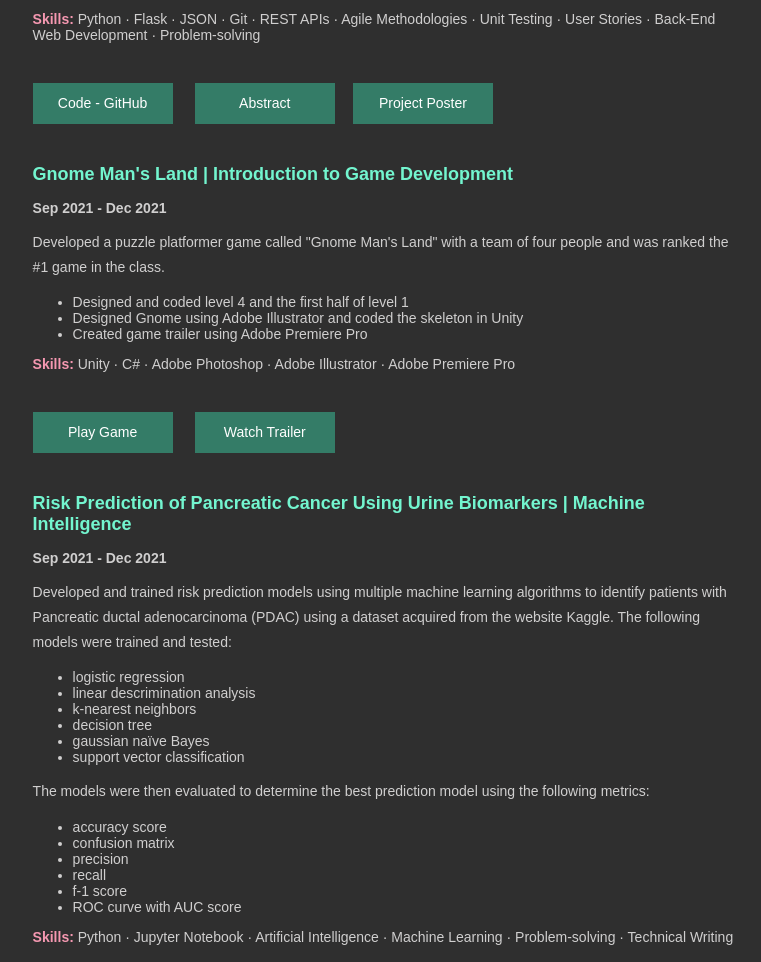
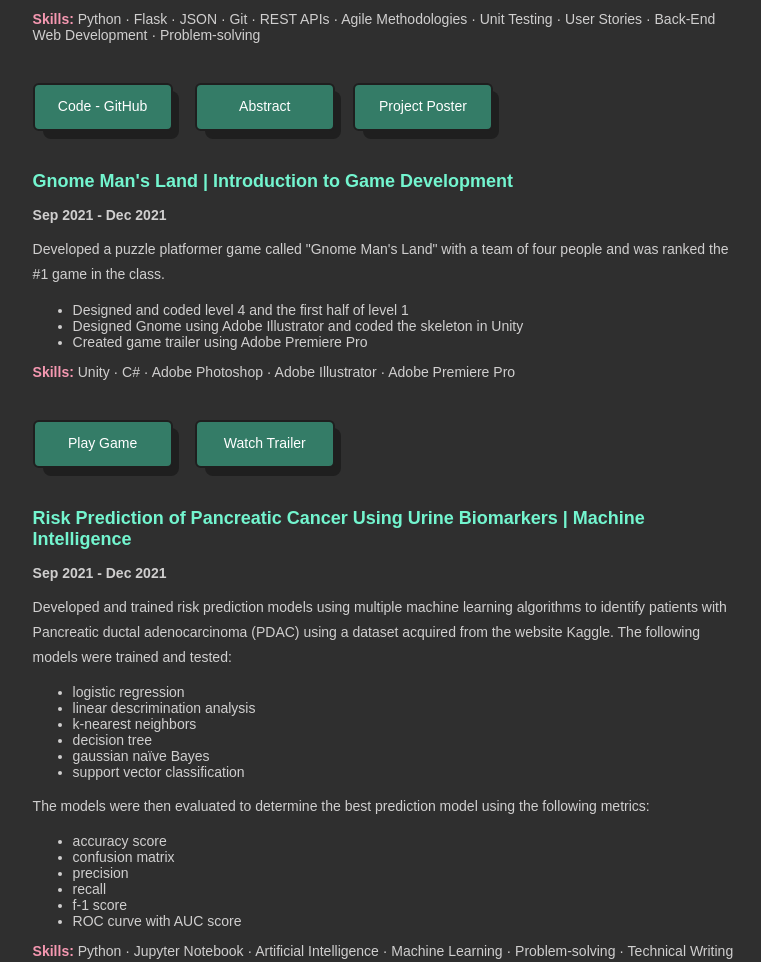
Before and after one commit to harstonj/harstonj.github.io, a plain HTML site: page index.html in a window 1280 px wide. Shown: the part 1076-2038 px from the top of the page, without its empty margins (377-1138 px from the left). Drawn offline with nearby package versions, Linux system fonts and the light colour scheme.

Commit message:
Update aboutPageStyle.css buttons

```diff
--- a/AboutPageAssets/styles/aboutPageStyle.css
+++ b/AboutPageAssets/styles/aboutPageStyle.css
@@ -112,7 +112,7 @@ header .logoPlaceholder span {
 }
 */
 header .profilePhoto {
-	background-color: rgba(237,237,237,1.00);
+/*	background-color: rgba(237,237,237,1.00);*/
 	width: 259px;
 	border-radius: 50%;
 	height: 259px;
@@ -162,15 +162,16 @@ header .socialNetworkNavBar {
 header .socialNetworkNavBar .socialNetworkNav {
 	border-radius: 50%;
 	cursor: pointer;
-	width: 50px;
+/*	width: 50px;*/
 }
+
 header .socialNetworkNavBar .socialNetworkNav img:hover {
 	opacity: 0.5;
 /*	margin-right: 23px;*/
 }
 header .socialNetworkNavBar .socialNetworkNav img {
 	max-width: 60px;
-/*	padding-right: 20px;*/
+	margin-right: 10px;
 }
 /* Main Content sections */
 .mainContent .section1 {
@@ -243,11 +244,46 @@ header .socialNetworkNavBar .socialNetworkNav img {
 	display: inline-block;
 	text-align: center;
 	margin-top: 0px;
-	padding-top: 2%;
+	padding-top: 12px;
 	cursor: pointer;
+	border-radius: 6px;
+	align-items: center;
+	width: 140px;
+	height: 48px;
+	border: 2px solid #1f1f1f;
+	box-sizing: border-box;
+	color: #111;
+	justify-content: center;
+	max-width: 100%;
+	position: relative;
+	touch-action: manipulation;
+
+/*	box-shadow: 3px 3px 5px #1F1F1F;*/
+}
+.mainContent .externalResourcesNav .externalResources:after {
+	background-color: #1f1f1f;
+  	border-radius: 8px;
+  	content: "";
+  	display: block;
+ 	height: 48px;
+ 	left: 0;
+ 	width: 100%;
+ 	position: absolute;
+ 	top: -2px;
+  	transform: translate(8px, 8px);
+  	transition: transform .2s ease-out;
+  	z-index: -1;
+}
+.mainContent .externalResourcesNav .externalResources:hover:after {
+	transform: translate(0,0);
+}
+.mainContent .externalResourcesNav .externalResources:active {
+	background-color: #ffdeda;
+  	outline: 0;
 }
 .mainContent .externalResourcesNav .externalResources:hover {
-	background-color: #235345;
+/*	background-color: #235345;*/
+	outline: 0;
 }
 .externalResourcesNav .externalResources a {
 	font-family: 'Montserrat', sans-serif;
@@ -364,17 +400,21 @@ header .profileHeader p {
 
 }
 header .socialNetworkNavBar {
-	text-align: left;
+	text-align: center;
 	display: block;
+	clear: both;
 	margin-top: 20px;
-	clear: both;
+	padding-left: 0px;
+	padding-right: 0px;
 	margin-bottom: 15%;
+	padding-top: 0px;
+	padding-bottom: 0px;
 }
 header .socialNetworkNavBar .socialNetworkNav {
 	width: 60px;
 	height: 60px;
 	display: inline-block;
-/*	margin-right: 23px;*/
+	margin-right: 10px;
 }
 /* Main content sections */
 .mainContent .section1 {
@@ -409,9 +449,11 @@ header .socialNetworkNavBar .socialNetworkNav {
 	margin-bottom: 10%;
 }
 .mainContent .externalResourcesNav .externalResources {
+/*
 	width: 140px;
 	height: 30px;
 	padding-top: 1.5%;
+*/
 	margin-bottom: 3%;
 }
 /* Footer */
@@ -460,7 +502,7 @@ header .socialNetworkNavBar .socialNetworkNav img {
 	max-width: 60px;
 	height: auto;
 */
-	padding-right: 10px;
+	margin-right: 10px;
 /*	display: inline-block;*/
 /*	margin-right: 10%;*/
 }
@@ -500,10 +542,20 @@ header .socialNetworkNavBar .socialNetworkNav img {
 	clear: both;
 }
 .mainContent .externalResourcesNav .externalResources {
+/*
+	border-radius: 6px;
+	align-items: center;
+
 	width: 140px;
 	height: 30px;
-	padding-top: 1.5%;
+*/
+/*	padding-top: 1.5%;*/
 /*	margin-top: 5%;*/
+/*
+	padding-bottom: 10px;
+	padding-left: 15px;
+	padding-right: 15px;
+*/
 }
 /* Footer */
 footer .footerDisclaimer {
@@ -570,11 +622,13 @@ header .socialNetworkNavBar .socialNetworkNav {
 	padding-top: 0px;
 	clear: both;
 }
+/*
 .mainContent .externalResourcesNav .externalResources {
 	width: 140px;
 	height: 30px;
 	padding-top: 1.5%;
 }
+*/
 /* Footer */
 footer .footerDisclaimer {
 	float: left;
```
